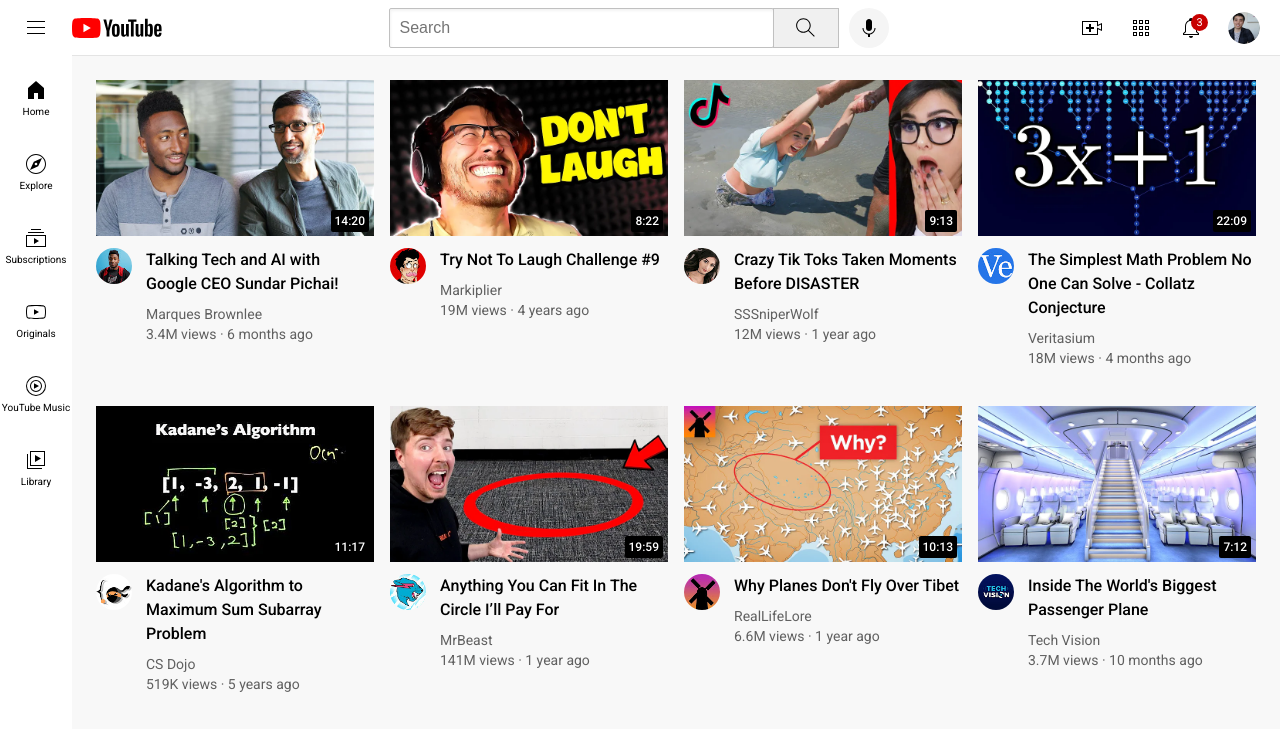
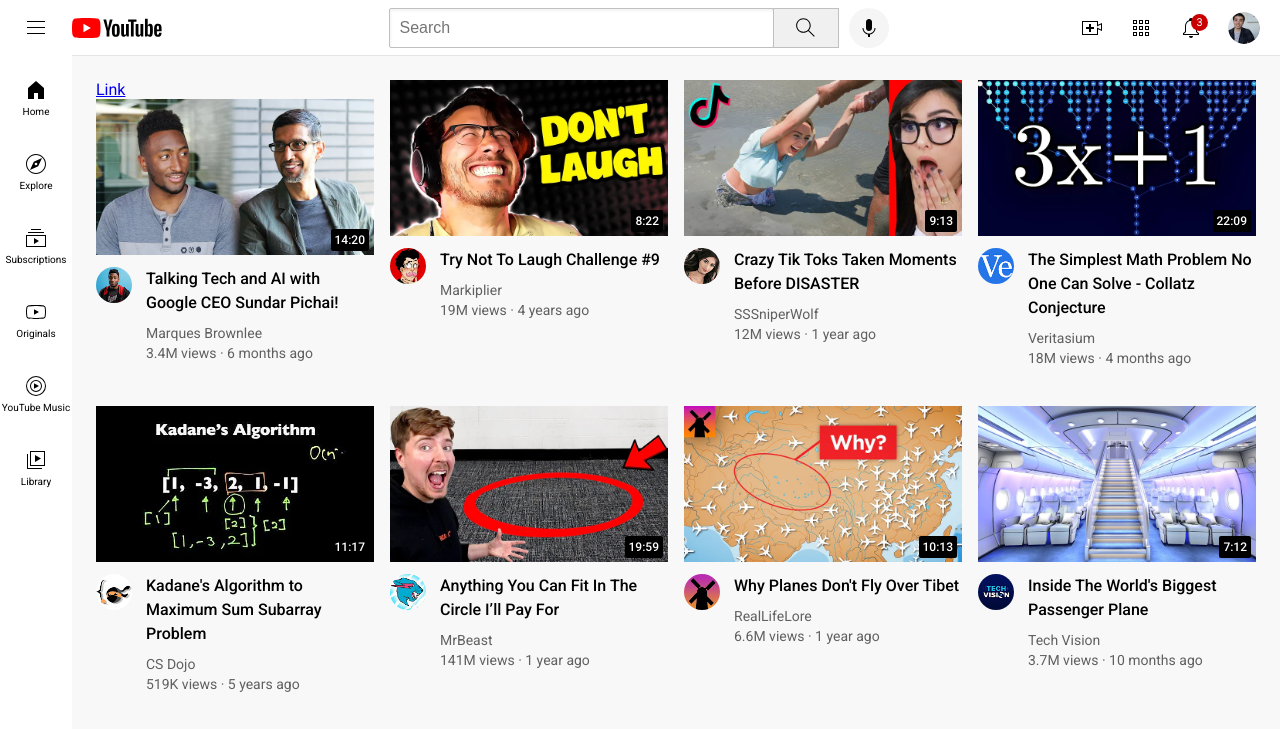
Before and after one commit to RedEyeCaptain/Learning_Super_Simple_Ways, a plain HTML site: page index.html in a window 1280 px wide. Shown: the top 729 px of the page. Drawn offline with Linux system fonts and the light colour scheme.

Commit message:
Update index.html

```diff
--- a/index.html
+++ b/index.html
@@ -78,6 +78,7 @@
     <main>
       <section class="video-grid">
         <div class="video-preview">
+          <a href="calculator.html">Link</a>
           <div class="thumbnail-row">
             <img class="thumbnail" src="thumbnails/thumbnail-1.webp">
             <div class="video-time">14:20</div>
```
